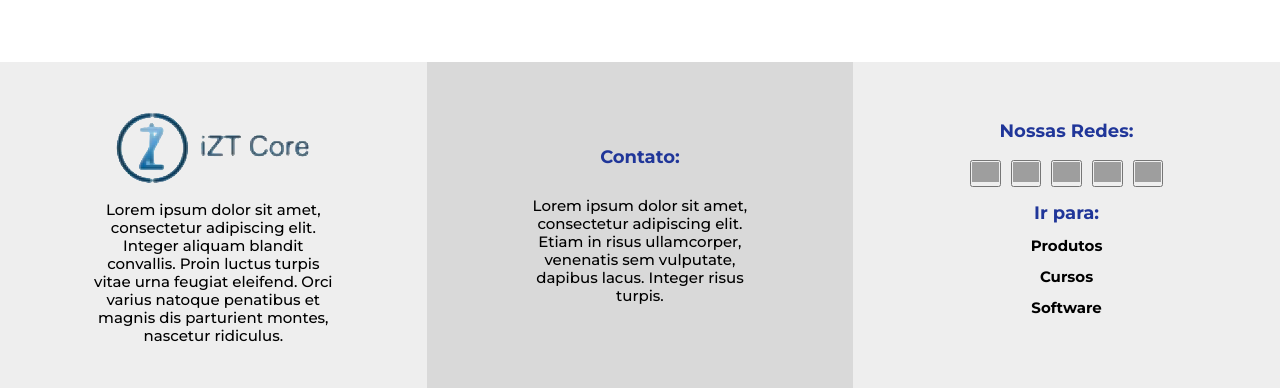
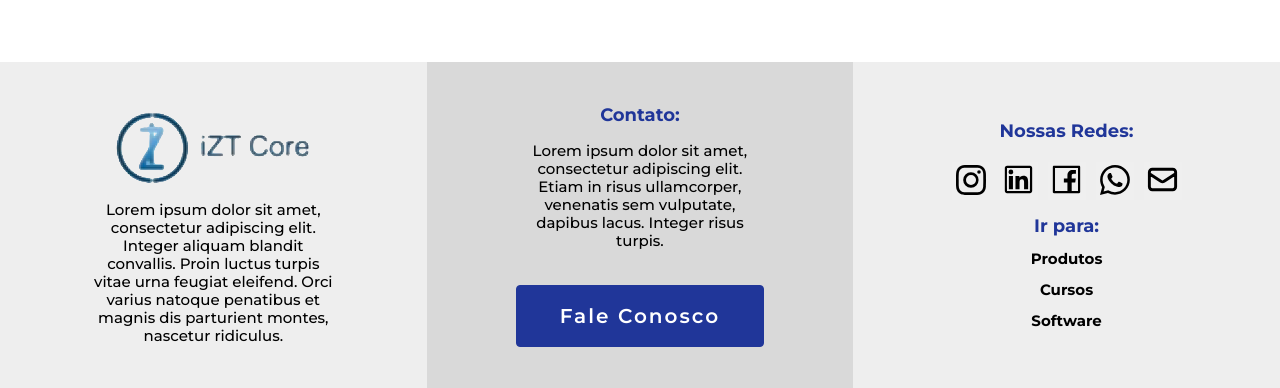
Before and after one commit to cpejr/IZT-web-frontend, a React (Vite) app: page /catalogo in a window 1280 px wide. Shown: the part 2922-3310 px from the top of the page. Built offline with nearby package versions, Linux system fonts and the light colour scheme; grey boxes are pictures that could not be loaded.

Commit message:
feat: adding icons

```diff
--- a/package.json
+++ b/package.json
@@ -14,6 +14,7 @@
   "dependencies": {
     "react": "^18.2.0",
     "react-dom": "^18.2.0",
+    "react-icons": "^4.7.1",
     "react-router-dom": "^6.8.1",
     "styled-components": "^5.3.6"
   },
--- /dev/null
+++ b/src/components/common/ContactUsButton/ContactUsButton.jsx
@@ -0,0 +1,6 @@
+import React from 'react';
+import { Botao } from './Styles';
+
+export default function ContactUsButton() {
+  return <Botao>Fale Conosco</Botao>;
+}
--- /dev/null
+++ b/src/components/common/ContactUsButton/Styles.jsx
@@ -0,0 +1,27 @@
+import styled from 'styled-components';
+
+// eslint-disable-next-line import/prefer-default-export
+export const Botao = styled.button`
+  display: flex;
+  align-items: center;
+  justify-content: center;
+  box-sizing: border-box;
+
+  width: 100%;
+  height: 62px;
+  margin-top: 35px;
+
+  background: #203699;
+  border: 1.5px solid #203699;
+  border-radius: 4px;
+
+  font-family: 'Montserrat';
+  font-style: normal;
+  font-weight: 600;
+  font-size: 20px;
+  line-height: 24px;
+  text-align: center;
+  letter-spacing: 0.1em;
+
+  color: #ffffff;
+`;
--- a/src/components/common/Footer/Footer.jsx
+++ b/src/components/common/Footer/Footer.jsx
@@ -1,3 +1,8 @@
+import { BsInstagram } from 'react-icons/bs';
+import { AiOutlineLinkedin } from 'react-icons/ai';
+import { AiOutlineFacebook } from 'react-icons/ai';
+import { BsWhatsapp } from 'react-icons/bs';
+import { HiOutlineMail } from 'react-icons/hi';
 import React from 'react';
 import {
   BodyFooter,
@@ -11,9 +16,12 @@ import {
   IrPara,
 } from './Styles';
 import ImagemLogoIZT from '../../../assets/ImagemLogoIZT.png';
-import footerImages from './footerImages';
+import useWindowSize from '../../../hooks/useWindowSize';
+import ContactUsButton from '../ContactUsButton/ContactUsButton';
 
 export default function Footer() {
+  const { width } = useWindowSize();
+
   return (
     <BodyFooter>
       <FirstDiv>
@@ -33,54 +41,35 @@ export default function Footer() {
           risus ullamcorper, venenatis sem vulputate, dapibus lacus. Integer
           risus turpis.
         </TextoIZT>
+        <ContactUsButton />
       </SecondDiv>
 
       <FirstDiv>
         <TituloFooter>Nossas Redes:</TituloFooter>
         <RedesSociais>
+          {/* Botão Instagram */}
           <BotaoRedeSocial type="button">
-            <img
-              src="https://cdn-icons-png.flaticon.com/512/32/32213.png"
-              alt="buttonpng"
-              border="0"
-              height={20}
-            />
+            <BsInstagram size={30} />
           </BotaoRedeSocial>
 
+          {/* Botão LinkedIn */}
           <BotaoRedeSocial type="button">
-            <img
-              src="https://cdn-icons-png.flaticon.com/512/32/32213.png"
-              alt="buttonpng"
-              border="0"
-              height={20}
-            />
+            <AiOutlineLinkedin size={35} />
           </BotaoRedeSocial>
 
+          {/* Botão Facebook */}
           <BotaoRedeSocial type="button">
-            <img
-              src="https://cdn-icons-png.flaticon.com/512/32/32213.png"
-              alt="buttonpng"
-              border="0"
-              height={20}
-            />
+            <AiOutlineFacebook size={35} />
           </BotaoRedeSocial>
 
+          {/* Botão Whatsapp */}
           <BotaoRedeSocial type="button">
-            <img
-              src="https://cdn-icons-png.flaticon.com/512/32/32213.png"
-              alt="buttonpng"
-              border="0"
-              height={20}
-            />
+            <BsWhatsapp size={30} />
           </BotaoRedeSocial>
 
+          {/* Botão Email */}
           <BotaoRedeSocial type="button">
-            <img
-              src="https://cdn-icons-png.flaticon.com/512/32/32213.png"
-              alt="buttonpng"
-              border="0"
-              height={20}
-            />
+            <HiOutlineMail size={35} />
           </BotaoRedeSocial>
         </RedesSociais>
         <TituloFooter>Ir para:</TituloFooter>
--- a/src/components/common/Footer/Styles.jsx
+++ b/src/components/common/Footer/Styles.jsx
@@ -37,7 +37,7 @@ export const SecondDiv = styled.div`
   flex-direction: column;
   justify-content: center;
   align-items: center;
-  padding: 7%;
+  padding: 0% 7%;
 `;
 
 export const TituloFooter = styled.p`
@@ -48,7 +48,6 @@ export const TituloFooter = styled.p`
   line-height: 22px;
 
   color: #203699;
-  padding-bottom: 13px;
 `;
 
 export const RedesSociais = styled.div`
@@ -59,9 +58,21 @@ export const RedesSociais = styled.div`
   padding: 5px 0px;
   gap: 10px;
   margin-bottom: 10px;
+  margin-top: 15px;
 `;
 
-export const BotaoRedeSocial = styled.button``;
+export const BotaoRedeSocial = styled.button`
+  align-items: center;
+  justify-content: center;
+  width: 38px;
+  height: 38px;
+  border: none;
+`;
+
+export const BsInstagram = styled.image`
+  width: 30px;
+  height: 30px;
+`;
 
 export const IrPara = styled.p`
   font-family: 'Montserrat';
@@ -71,5 +82,5 @@ export const IrPara = styled.p`
   line-height: 18px;
 
   color: #000000;
-  padding-bottom: 13px;
+  padding-top: 13px;
 `;
```
Also changed, not shown: 2 other files (tests, documents, lock files or other folders).
